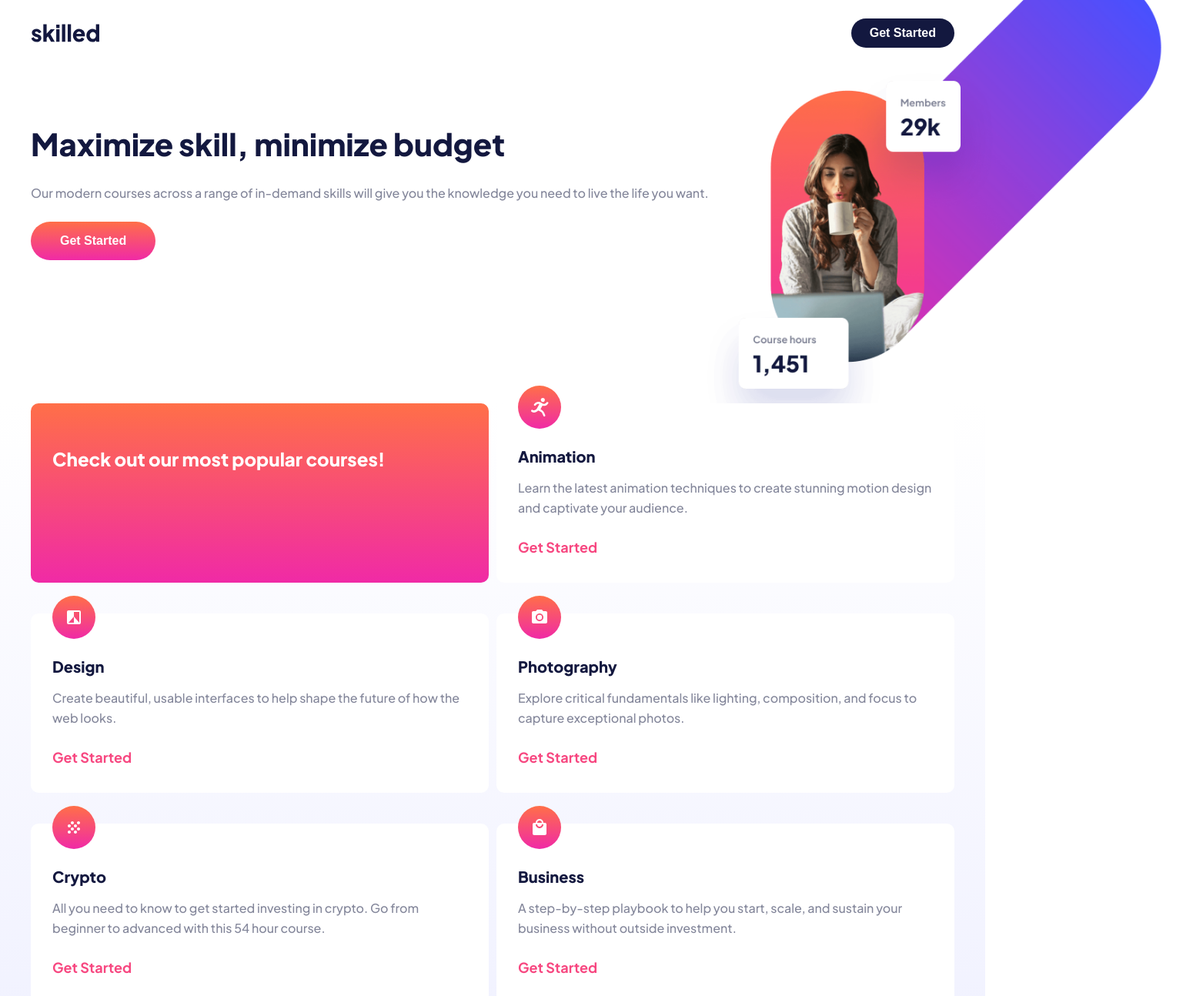
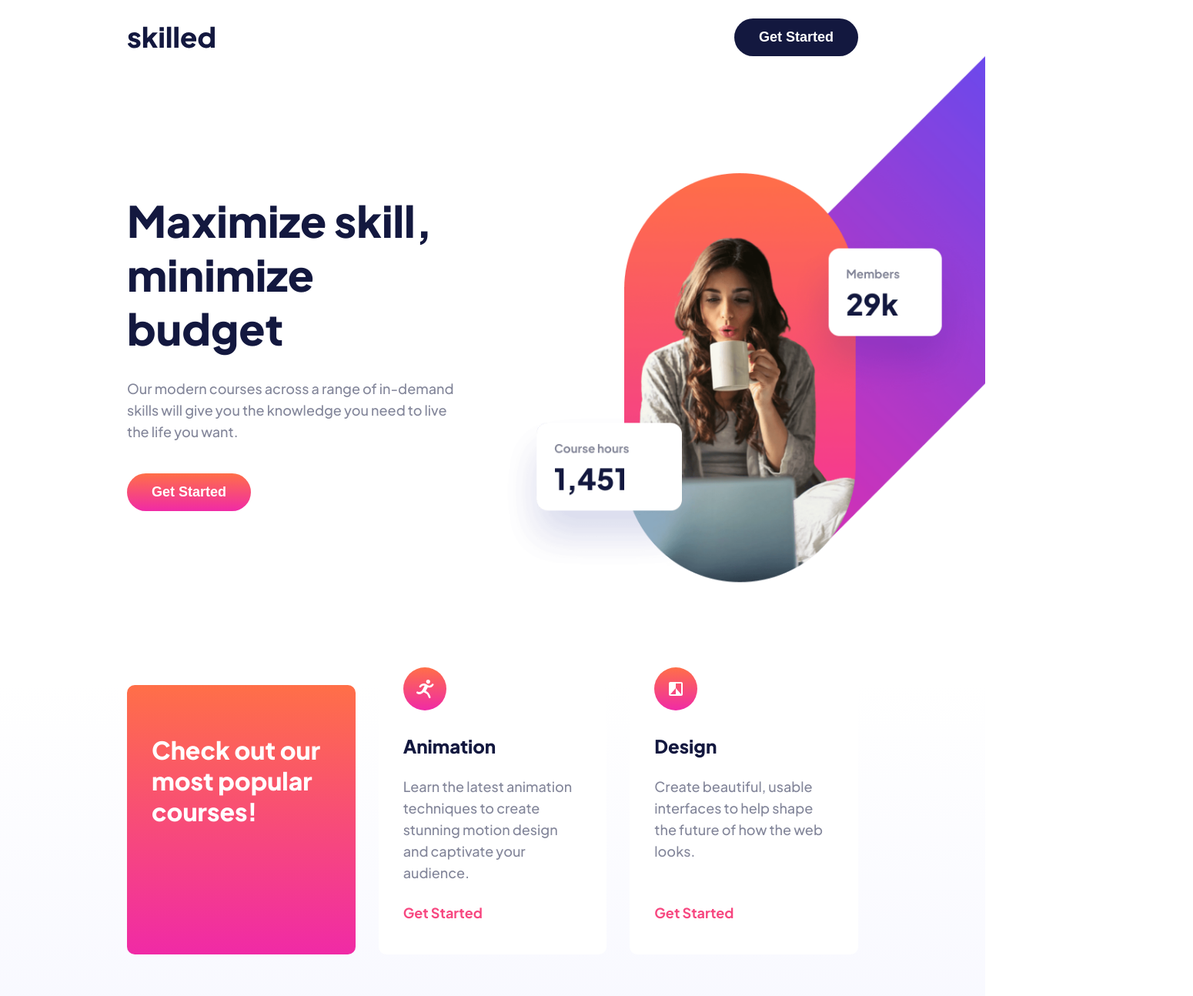
Before and after one commit to Blondeli/skilled-elearning-landing-page, a plain HTML site: page docs/index.html in a window 1280 px wide. Shown: the top 1294 px of the page at 77% size, 1550 px wide, since content can reach past the window. Drawn offline with Linux system fonts and the light colour scheme.

Commit message:
add desktop design

```diff
--- a/docs/index.html
+++ b/docs/index.html
@@ -64,7 +64,7 @@
     </div>
 
     <!-- Design card -->
-    <div class="service-card">
+    <div class="service-card" id="design-card">
       <img src="assets/icon-design.svg" alt="" class="service-icon">
       <h3>
         Design
@@ -77,7 +77,7 @@
     </div>
 
     <!-- Photography card -->
-    <div class="service-card">
+    <div class="service-card" id="photography-card">
       <img src="assets/icon-photography.svg" alt="" class="service-icon">
       <h3>
         Photography
@@ -90,7 +90,7 @@
     </div>
 
     <!-- Crypto card -->
-    <div class="service-card">
+    <div class="service-card" id="crypto-card">
       <img src="assets/icon-crypto.svg" alt="" class="service-icon">
       <h3>
         Crypto
@@ -103,7 +103,7 @@
     </div>
 
     <!-- Business card -->
-    <div class="service-card">
+    <div class="service-card" id="business-card">
       <img src="assets/icon-business.svg" alt="" class="service-icon">
       <h3>
         Business
--- a/docs/style.css
+++ b/docs/style.css
@@ -211,9 +211,9 @@ main #img-main {
 
 /* Tablet design */
 @media (min-width: 576px) {
-  body {
+  /* body, html {
     overflow-x: hidden;
-  }
+  } */
 
   /* Header and footer layout */
   header {
@@ -226,7 +226,9 @@ main #img-main {
 
   /* Main section */
   main {
+    overflow: hidden;
     padding: 6.1875rem 350px 11.625rem 2.5rem;
+    position: relative;
   }
 
   main #img-main {
@@ -251,7 +253,107 @@ main #img-main {
     padding: 3.5rem 1.75rem 0 1.75rem;
   }
 
+  .service-card {
+    display: flex;
+    flex-direction: column;
+    margin-top: 3.5rem;
+  }
+
+  .service-card a {
+    margin-top: auto;
+  }
+
   #animation-card {
     margin-top: 0;
   }
 }
+
+/* Desktop design */
+@media (min-width: 992px) {
+  /* Header and footer layout */
+  header {
+    padding: 1.5rem 10.3125rem 0 10.3125rem;
+  }
+
+  footer {
+    padding: 2rem 10.3125rem;
+  }
+
+  #btn-header,
+  #btn-footer {
+    font-size: 1.125rem;
+    padding: 0.875rem 2rem;
+  }
+
+  .logo {
+    width: 114px;
+  }
+
+  /* Main section */
+  main {
+    padding: 11.125rem 680px 14.125rem 10.3125rem;
+  }
+
+  main h1 {
+    font-size: 3.5rem;
+  }
+
+  main p {
+    font-size: 1.125rem;
+    line-height: 1.75rem;
+    padding: 1.875rem 0 2.5rem 0;
+  }
+
+  main #btn-main {
+    font-size: 1.125rem;
+    padding: 0.875rem 2rem;
+  }
+
+  main #img-main {
+    background-image: url(assets/image-hero-desktop@2x.png);
+    height: 937px;
+    right: -358px;
+    top: -146px;
+    width: 992px;
+  }
+
+  /* Grid section */
+  #grid-section {
+    column-gap: 1.875rem;
+    grid-template-columns: 1fr 1fr 1fr;
+    padding: 0 10.3125rem 8.75rem 10.3125rem;
+  }
+
+  #grid-section #check-out-card {
+    padding: 4rem 2rem;
+  }
+
+  #grid-section #check-out-card h2 {
+    font-size: 2rem;
+    line-height: 2.5rem;
+  }
+
+  /* Service card layout */
+  .service-card {
+    margin-top: 5rem;
+    padding: 4rem 2rem 2.5rem 2rem;
+  }
+
+  .service-card .service-icon {
+    left: 2rem;
+  }
+
+  .service-card h3 {
+    font-size: 1.5rem;
+  }
+
+  .service-card p {
+    font-size: 1.125rem;
+    line-height: 1.75rem;
+    padding: 1.5rem 0;
+  }
+
+  #design-card {
+    margin-top: 0;
+  }
+}
```
Also changed, not shown: 2 other files.
